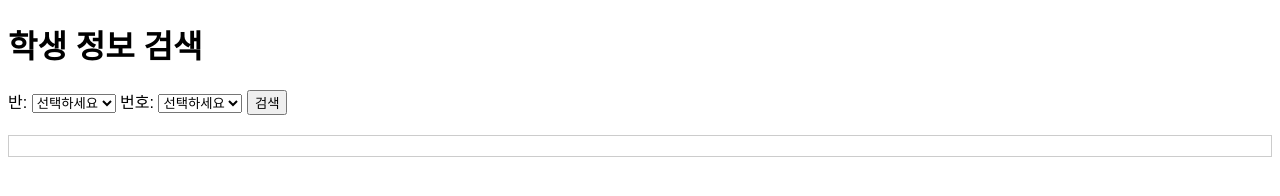
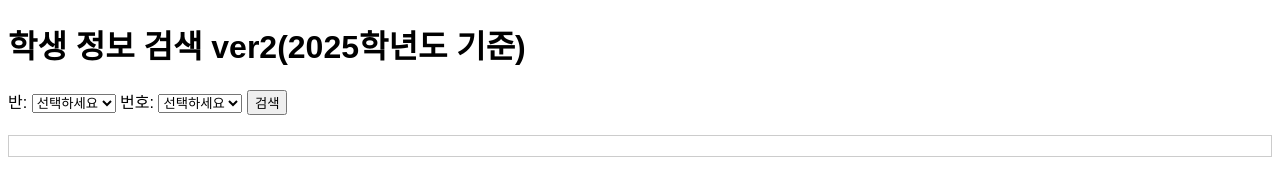
Before and after one commit to keyhoney/g2, a plain HTML site: page index.html in a window 1280 px wide. Drawn offline with Linux system fonts and the light colour scheme.

Commit message:
Update index.html

```diff
--- a/index.html
+++ b/index.html
@@ -7,7 +7,7 @@
     <link rel="stylesheet" href="styles.css">
 </head>
 <body>
-    <h1>학생 정보 검색</h1>
+    <h1>학생 정보 검색 ver2(2025학년도 기준)</h1>
     <form id="studentForm">
         <label for="class">반:</label>
         <select id="class" required>
```
